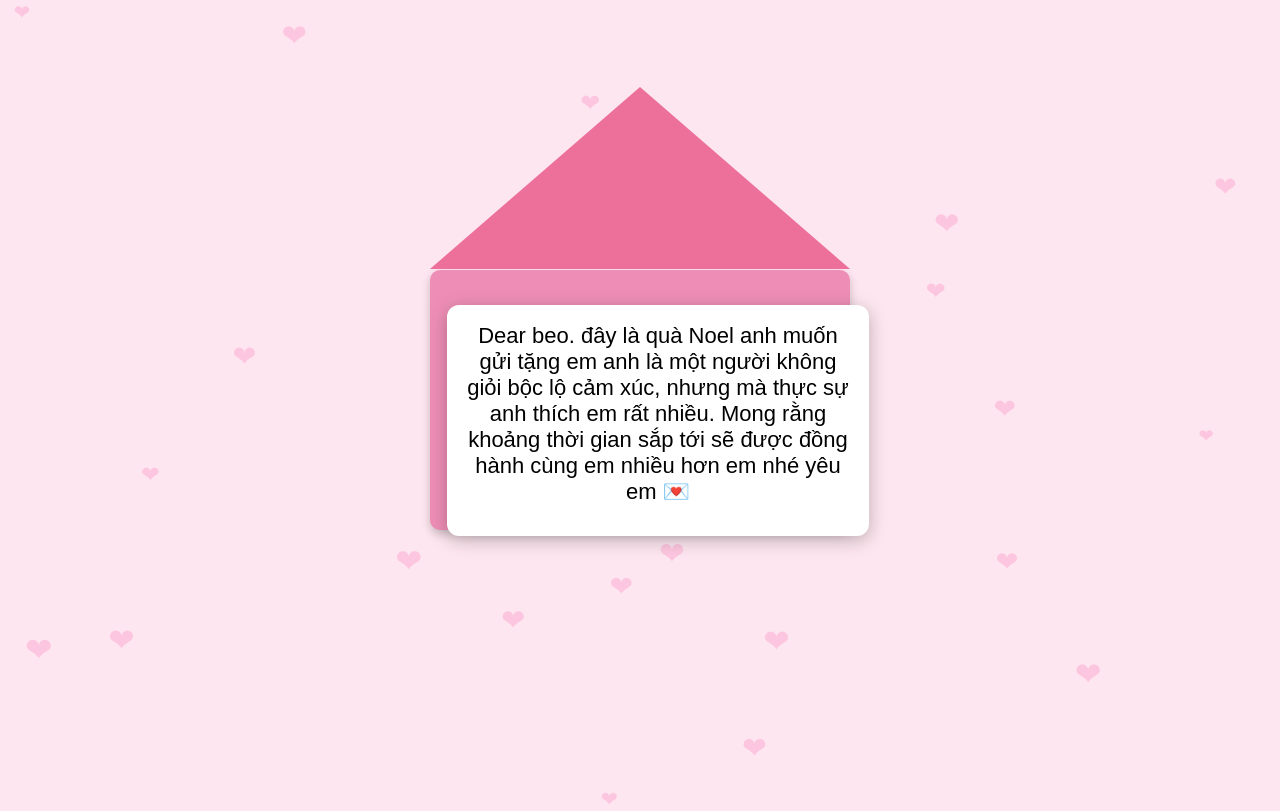
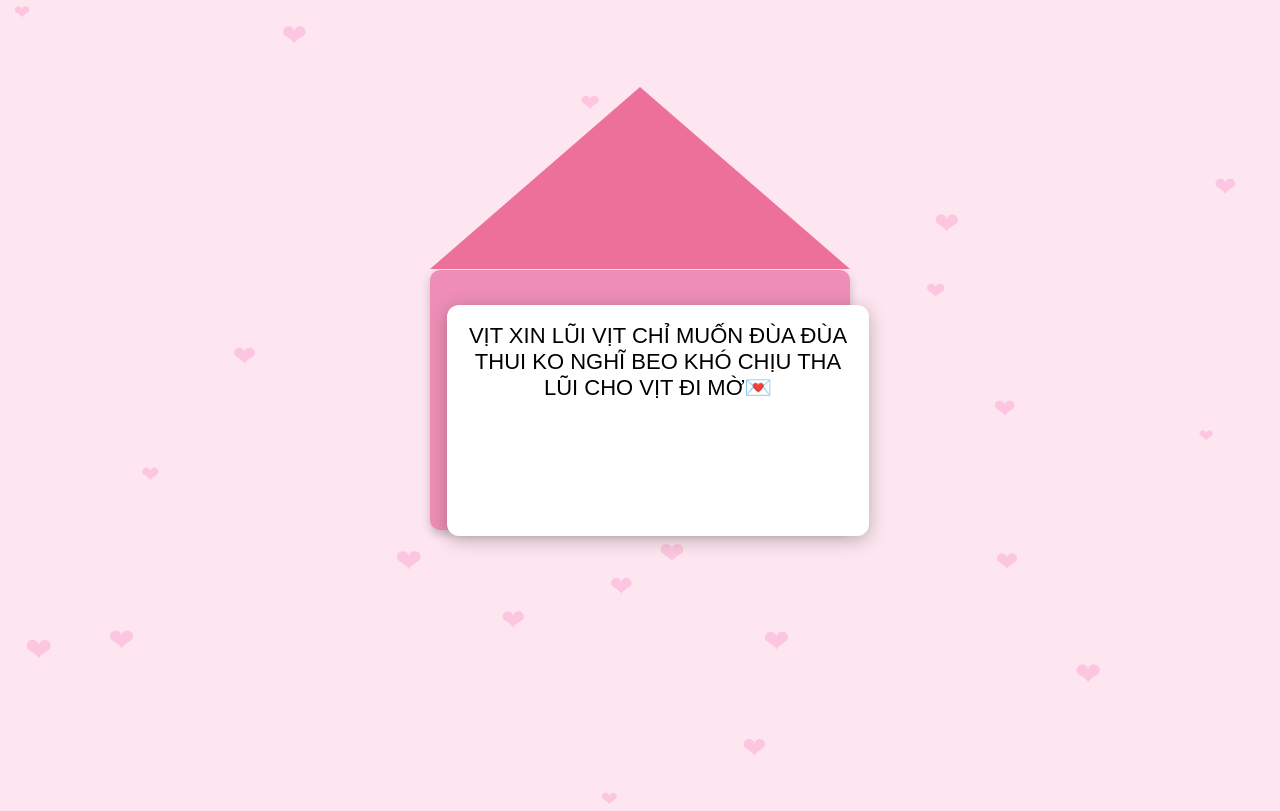
Before and after one commit to duonghoan2612-byte/dearBeo, a plain HTML site: page index.html in a window 1280 px wide. Both pictures are taken after a click on the element 640 px from the left and 400 px from the top of the page. Drawn offline with Linux system fonts and the light colour scheme.

Commit message:
Fix HTML encoding and update letter content

```diff
--- a/index.html
+++ b/index.html
@@ -107,11 +107,8 @@
 <!-- PHONG BÌ -->
 <div class="envelope" id="env">
     <div class="letter">
-        Dear beo.
-        đây là quà Noel anh muốn gửi tặng em
-     anh là một  người không giỏi bộc lộ cảm xúc,
-nhưng mà thực sự anh thích em rất nhiều. Mong rằng khoảng thời gian sắp tới sẽ được đồng hành cùng em nhiều hơn em nhé
- yêu em 💌
+        VỊT XIN LŨI VỊT  CHỈ MUỐN ĐÙA ĐÙA THUI KO NGHĨ BEO KHÓ CHỊU
+        THA LŨI CHO VỊT ĐI MỜ💌
     </div>
 </div>
 
```
